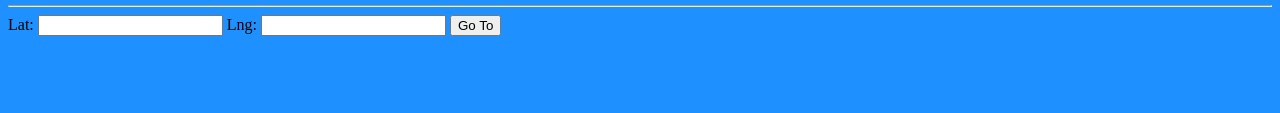
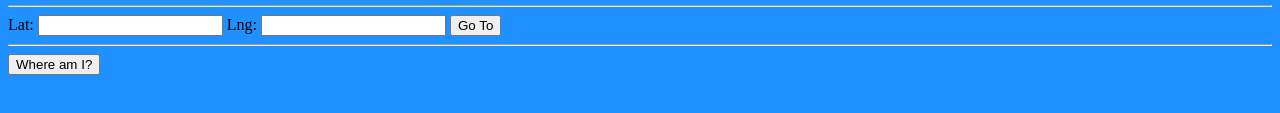
Before and after one commit to MJeorrett/cc-homework-w11-d2, a website: page index.html in a window 1280 px wide. Shown: the part 511-624 px from the top of the page. Drawn offline with Linux system fonts and the light colour scheme; some packages are replaced by stand-ins of ours.

Commit message:
adding html for where am I button

```diff
--- a/index.html
+++ b/index.html
@@ -16,5 +16,7 @@
     <label for="lng-input">Lng: </label>
     <input id="lng-input" type="number" step="0.1" />
     <button id="lat-lng-button" type="button">Go To</button>
+    <hr/>
+    <button id="where-am-i-button" type="button">Where am I?</button>
   </body>
 </html>
```
